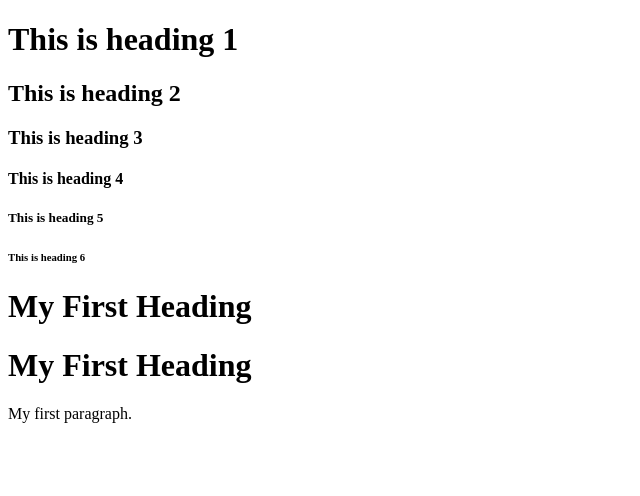
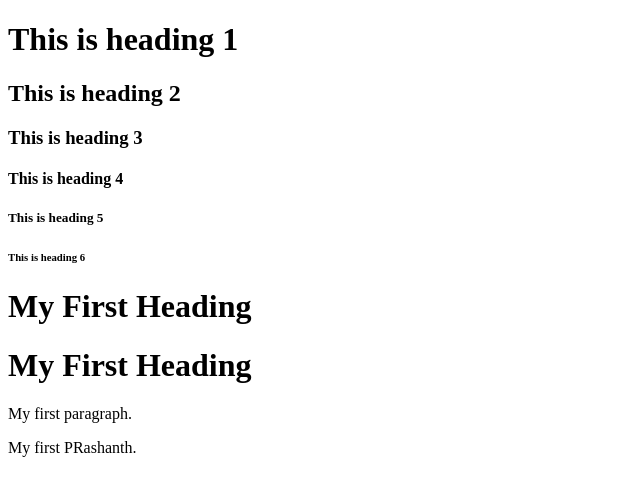
Before and after one commit to shobhan1595/learning, a plain HTML site: page index.html in a window 1280 px wide. Shown: the whole page, without its empty margins (0-640 px from the left). Drawn offline with Linux system fonts and the light colour scheme.

Commit message:
Added paragraph

```diff
--- a/index.html
+++ b/index.html
@@ -16,6 +16,7 @@
 <p>My first paragraph.</p>
 
 
+<p>My first PRashanth.</p>
 
 </body>
 </html>
```
